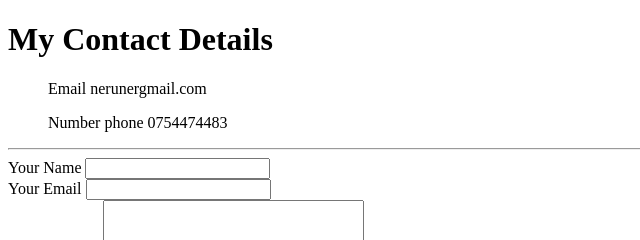
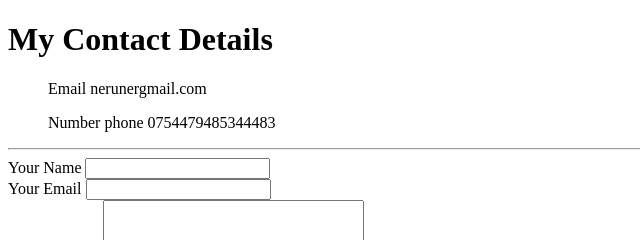
Before and after one commit to NeruX13/Cv, a plain HTML site: page Contacs.html in a window 1280 px wide. Shown: the top 240 px of the page, 0-640 px from the left. Drawn offline with Linux system fonts and the light colour scheme.

Commit message:
Update
Update

```diff
--- a/Contacs.html
+++ b/Contacs.html
@@ -12,7 +12,7 @@
   <h1>My Contact Details</h1>
   <ol>
     <p>Email nerunergmail.com</p>
-    <p>Number phone 0754474483</p>
+    <p>Number phone 0754479485344483</p>
   </ol>
   <hr>
   <form  action="mailto:neruxneru2@gmail.com" method="post" enctype="text/plain">
```
